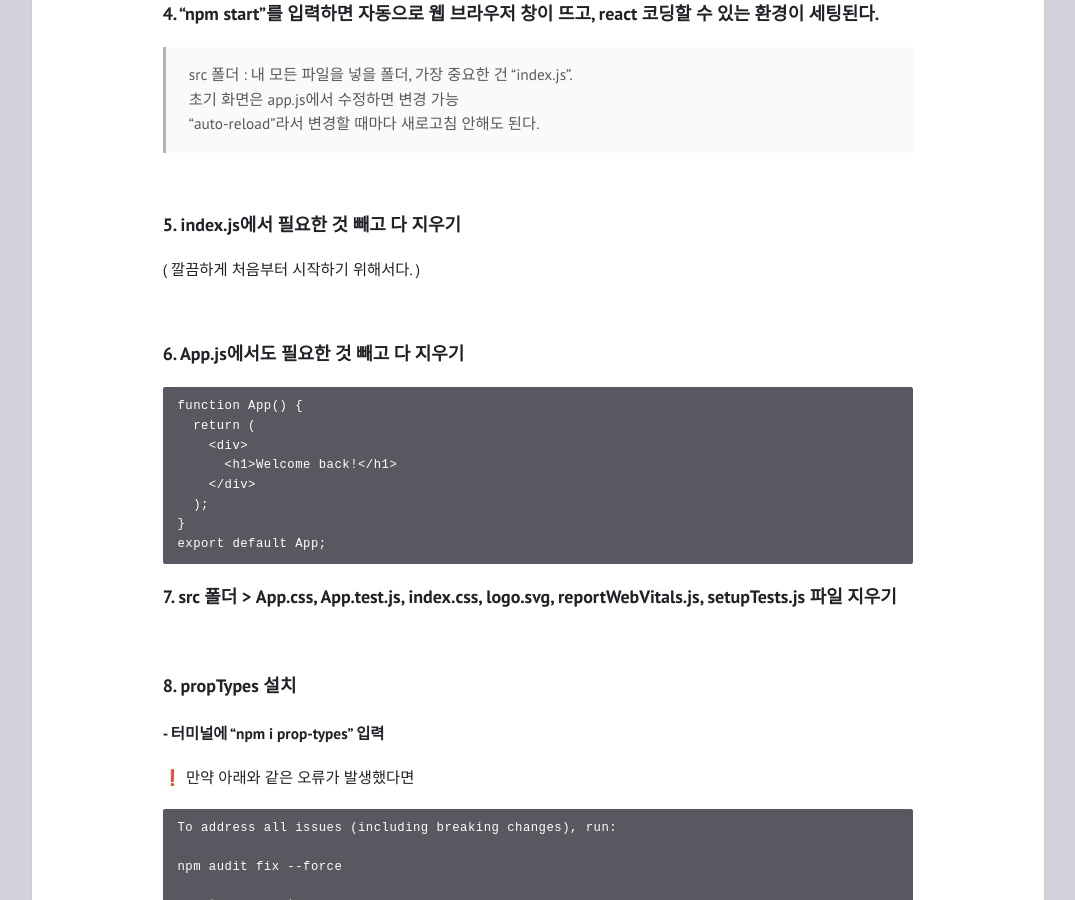
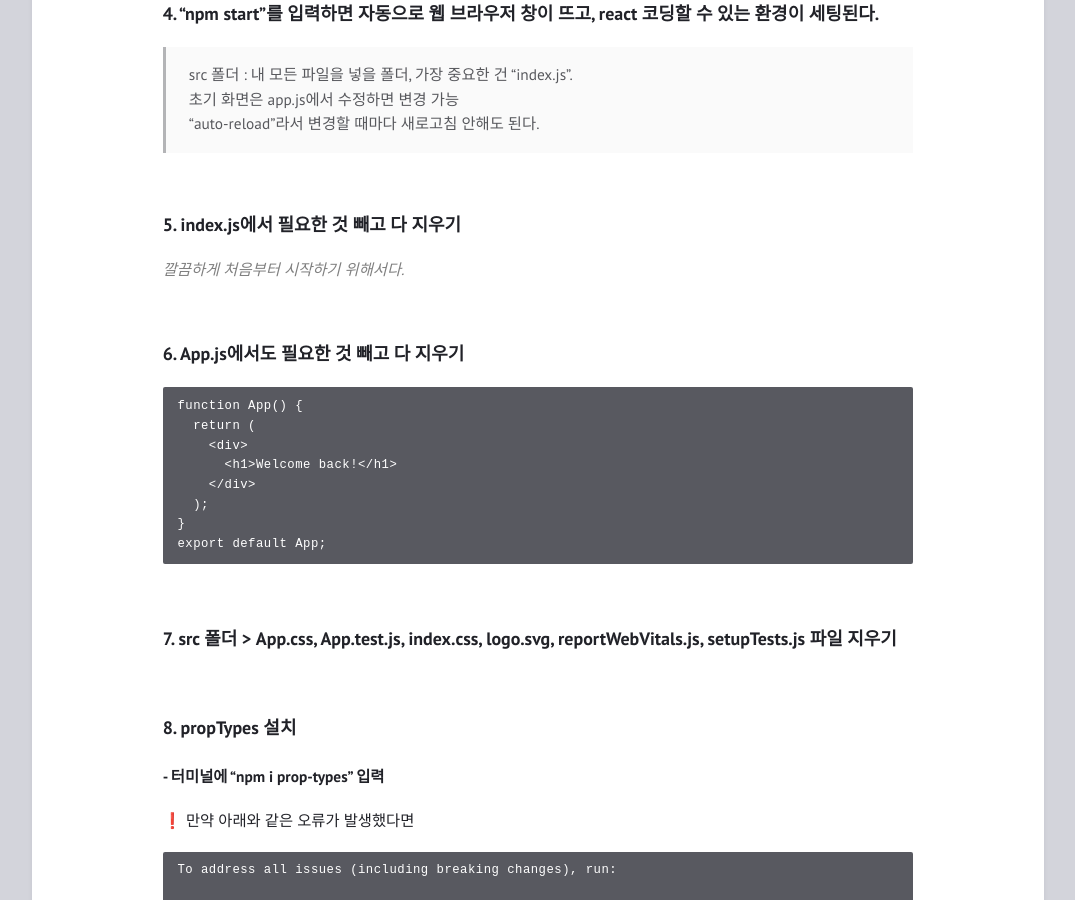
Before and after one commit to feb-dain/feb-dain.github.io, a Jekyll site: the page built from _posts/2022-09-12-how-to-install-react.md, in a window 1280 px wide and 900 px high, scrolled down 647 px. Shown: the whole window, without its empty margins (102-1177 px from the left). Built offline with Jekyll 4.4.1, drawn with Linux system fonts in a browser that asks for light colours; comment, search, counter and statistics services are not loaded.

Commit message:
Update 2022-09-12-how-to-install-react.md

`````diff
--- a/_posts/2022-09-12-how-to-install-react.md
+++ b/_posts/2022-09-12-how-to-install-react.md
@@ -36,7 +36,7 @@ tags: React
 <br>
 
 ### 5. index.js에서 필요한 것 빼고 다 지우기
-( 깔끔하게 처음부터 시작하기 위해서다. )
+<span style="color:gray"> _깔끔하게 처음부터 시작하기 위해서다._ </span>
 
 <br>
 
@@ -51,6 +51,7 @@ function App() {
 }
 export default App;
 ````
+<br>
 
 ### 7. src 폴더 > App.css, App.test.js, index.css, logo.svg, reportWebVitals.js, setupTests.js 파일 지우기
 
`````
